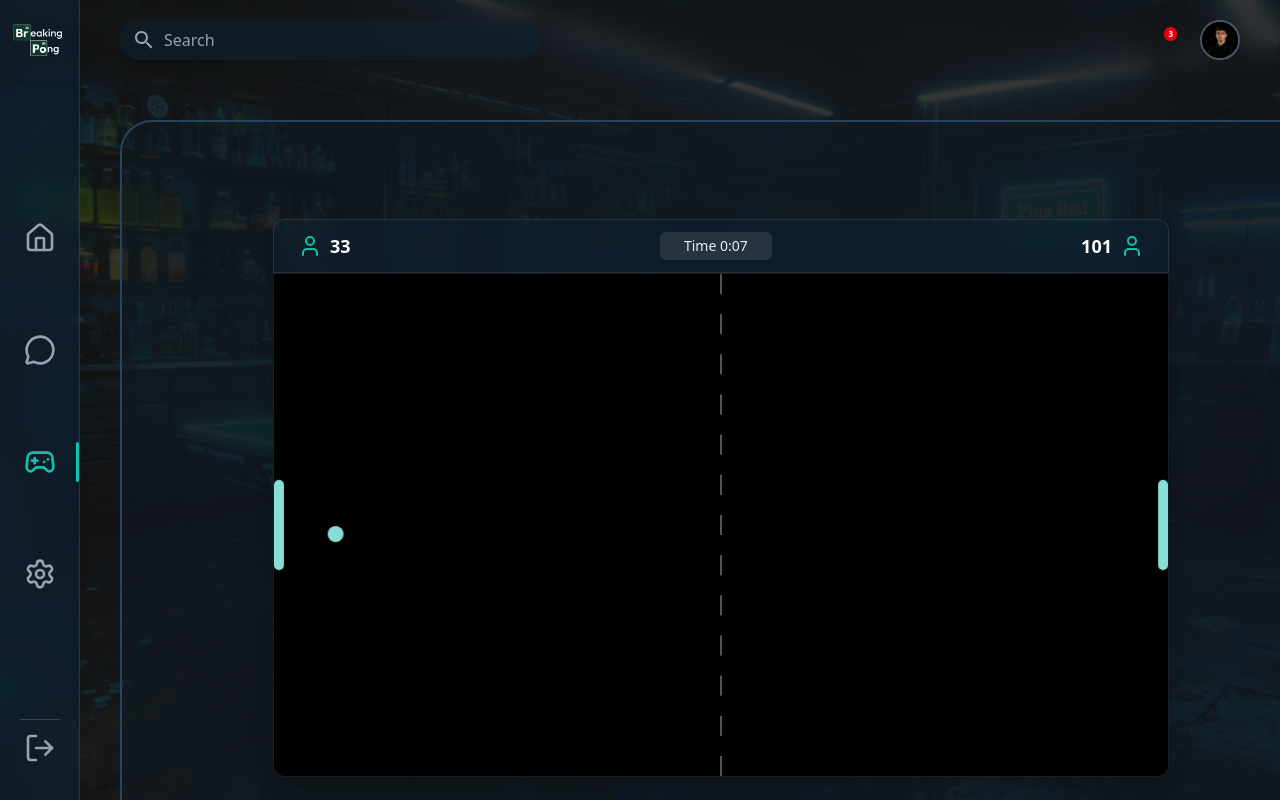
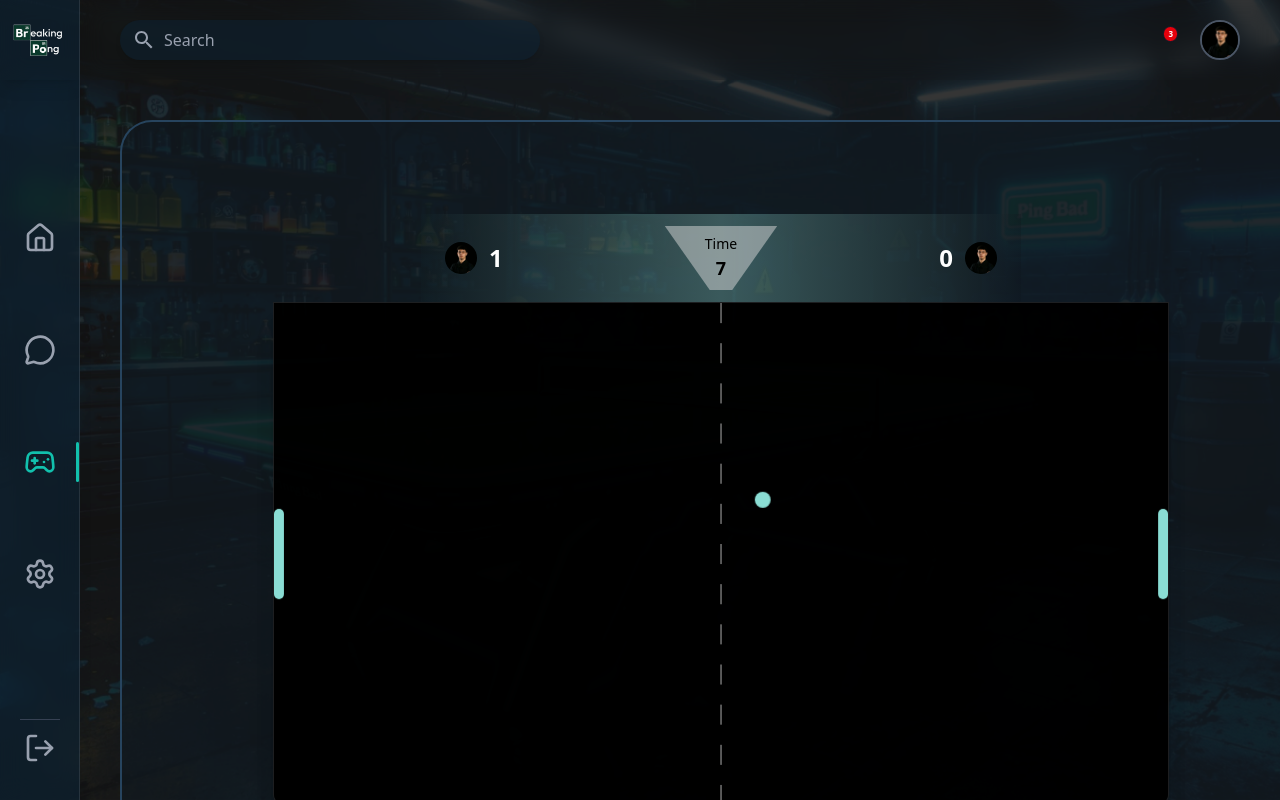
Before and after one commit to Serghini04/ft_transcendence, a React app in the folder app/frontend/: page /game/local in a window 1280 px wide. Built offline with nearby package versions, Linux system fonts and the light colour scheme; some icons are missing; the HTML template or start-up script is replaced by a standard one.

Commit message:
featch: improve gameboard layout

```diff
--- a/app/frontend/src/Game/components/local.tsx
+++ b/app/frontend/src/Game/components/local.tsx
@@ -31,13 +31,22 @@ export default function Local() {
     const width = canvas.width;
     const height = canvas.height;
 
-    let ball = { x: width / 2, y: height / 2, dx: 4, dy: 3, size: 8, visible: true};
-    let leftPaddle = { x: 0, y: height / 2 - 45, width: 10, height: 90, speed: 6 };
-    let rightPaddle = { x: width - 10, y: height / 2 - 45, width: 10, height: 90, speed: 6 };
+    // let ball = { x: width / 2, y: height / 2, dx: 4, dy: 3, size: 8, visible: true};
+    // let leftPaddle = { x: 0, y: height / 2 - 45, width: 10, height: 90, speed: 6 };
+    // let rightPaddle = { x: width - 10, y: height / 2 - 45, width: 10, height: 90, speed: 6 };
 
-    let gameOver = false;
-    let lScore = 0;
-    let rScore = 0;
+    const ballRef = {
+      current: { x: width / 2, y: height / 2, dx: 4, dy: 3, size: 8, visible: true },
+    } as const as { current: { x: number; y: number; dx: number; dy: number; size: number; visible: boolean } };
+
+    const leftPaddleRef = { current: { x: 0, y: height / 2 - 45, width: 10, height: 90, speed: 6 } };
+    const rightPaddleRef = { current: { x: width - 10, y: height / 2 - 45, width: 10, height: 90, speed: 6 } };
+
+    const lScoreRef = { current: 0 };
+    const rScoreRef = { current: 0 };
+    const startRef = { current: false };
+    const rafIdRef = { current: 0 as number | null };
+    const scoredRef = { current: false };
 
     const keysPressed: Record<string, boolean> = {};
 
@@ -53,16 +62,26 @@ export default function Local() {
     window.addEventListener("keyup", handleKeyUp);
 
     const resetBall = (direction : number) => {
+      const ball = ballRef.current;
       ball.visible = false;
+      // scoredRef.current = true;
       setTimeout(() => {
         ball.x = width / 2;
         ball.y = height / 2;
         ball.dx = 3 * direction;
         ball.dy = 3;
         ball.visible = true;
+        scoredRef.current = false;
       }, 1000);
     };
+
+
     const draw = () => {
+      const ball = ballRef.current;
+      const leftPaddle = leftPaddleRef.current;
+      const rightPaddle = rightPaddleRef.current;
+
+      // Clear canvas
       ctx.clearRect(0, 0, width, height);
 
       // Background
@@ -96,7 +115,11 @@ export default function Local() {
     };
 
     const update = () => {
-      if (gameOver || !ball.visible) return;
+      const ball = ballRef.current;
+      const leftPaddle = leftPaddleRef.current;
+      const rightPaddle = rightPaddleRef.current;
+
+      if (!ball.visible) return;
 
       if (keysPressed["w"]) leftPaddle.y -= leftPaddle.speed;
       if (keysPressed["s"]) leftPaddle.y += leftPaddle.speed;
@@ -136,35 +159,39 @@ export default function Local() {
       }
 
       // Scoring
-      if (ball.x + ball.size < 0) {
-        rScore++;
-        setRightScore(rScore);
-
-        // if (rightScore === 5) {
-        //   gameOver = true;
-        //   alert("🏆 Left Player Wins!");
-        // }
+      if (!scoredRef.current && ball.x + ball.size < 0) {
+        ball.visible = false;
+        scoredRef.current = true;
+        rScoreRef.current += 1;
+        setRightScore(rScoreRef.current);
+        resetBall(1);
+        return ;
       }
 
-      if (ball.x - ball.size > width) {
-        lScore++;
-        setLeftScore(lScore);
-        // if (leftScore === 5) {
-        //   gameOver = true;
-        //   alert("🏆 Left Player Wins!");
-        // }
+      if (!scoredRef.current && ball.x - ball.size > width) {
+        ball.visible = false;
+        scoredRef.current = true;
+        lScoreRef.current += 1;
+        setLeftScore(lScoreRef.current);
+        resetBall(-1);
+        return ;
       }
     };
 
     const loop = () => {
       update();
       draw();
-      requestAnimationFrame(loop);
+      rafIdRef.current = requestAnimationFrame(loop);
     };
 
-    loop();
+
+    if (!startRef.current) {
+      startRef.current = true;
+      loop();
+    }
 
     return () => {
+      if (rafIdRef.current != null) cancelAnimationFrame(rafIdRef.current);
       window.removeEventListener("keydown", handleKeyDown);
       window.removeEventListener("keydown", handleKeyUp);
     };
@@ -173,24 +200,48 @@ export default function Local() {
   return (
     <div className="flex flex-col items-center justify-center w-full min-h-[calc(100vh-5rem)]">
       {/* Scoreboard */}
-      <div className="flex items-center justify-between w-full max-w-4xl px-6 py-3 bg-[rgba(13,34,52,0.55)] rounded-t-xl backdrop-blur-md border border-white/10 shadow-lg">
-        {/* Left Player */}
-        <div className="flex items-center space-x-2">
-          <User className="text-[#12C0AD] h-6 w-6" />
-          <span className="text-white font-semibold text-lg">{leftScore}</span>
-        </div>
+      <div className="flex justify-center items-center w-full mt-6">
+        <div
+          className="flex justify-between items-center w-[600px] max-w-[90%] px-6 py-3 rounded-lgtext-white"
+          style={{
+            background: "linear-gradient(90deg, rgba(18,32,38,0.28) 0%, rgba(169,255,246,0.28) 50%, rgba(15,21,27,0.28) 100%)",
+          }}
+        >
+          {/* Left Side */}
+          <div className="flex items-center gap-3">
+            <img
+              src="/public/user.png"
+              alt="Player 1"
+              className="w-8 h-8 rounded-full"
+            />
+            <span className="text-2xl font-semibold">{leftScore}</span>
+          </div>
 
-        {/* Time */}
-        <div className="px-6 py-1 bg-[rgba(255,255,255,0.1)] rounded-md text-white/90 font-medium text-sm">
-          Time {formatTime(time)}
-        </div>
+          {/* Middle Time Section */}
+          <div
+            className="flex flex-col items-center justify-center px-10 py-2 text-black font-medium"
+            style={{
+              background: "rgba(217, 217, 217, 0.5)",
+              clipPath: "polygon(0% 0%, 100% 0%, 60% 100%, 40% 100%)",
+            }}
+          >
+            <span className="text-sm">Time</span>
+            <span className="text-lg font-semibold">{time}</span>
+          </div>
 
-        {/* Right Player */}
-        <div className="flex items-center space-x-2">
-          <span className="text-white font-semibold text-lg">{rightScore}</span>
-          <User className="text-[#12C0AD] h-6 w-6" />
+
+          {/* Right Side */}
+          <div className="flex items-center gap-3">
+            <span className="text-2xl font-semibold">{rightScore}</span>
+            <img
+              src="/public/user.png"
+              alt="Player 2"
+              className="w-8 h-8 rounded-full"
+            />
+          </div>
         </div>
       </div>
+
 
       {/* Game Canvas */}
       <div className="w-full max-w-4xl aspect-[16/9] bg-[rgba(0,0,0,0.75)] border border-white/10 rounded-b-xl overflow-hidden shadow-xl">
```
